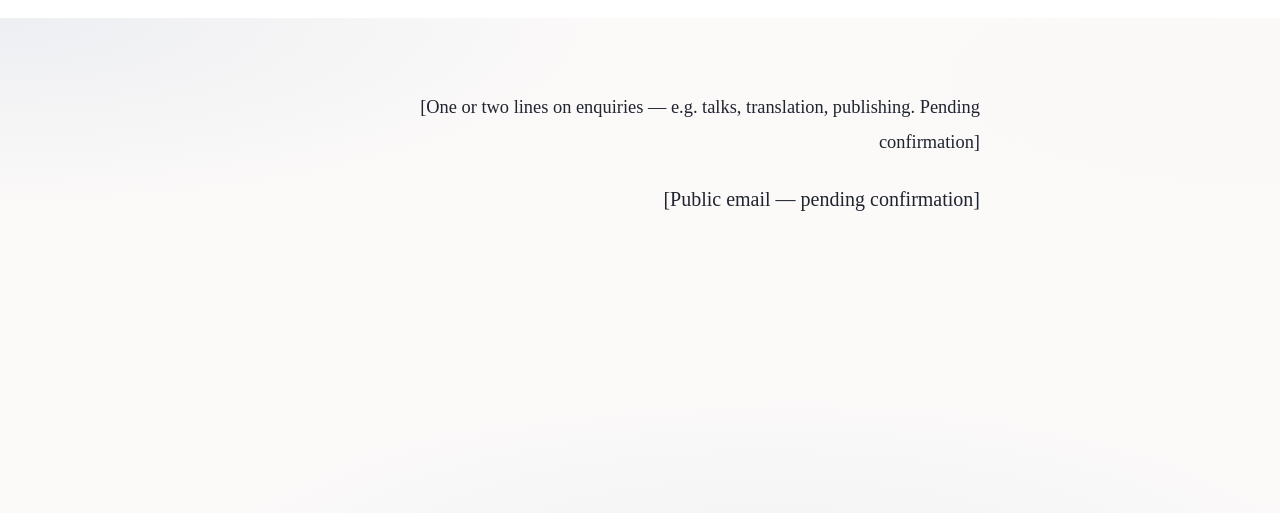
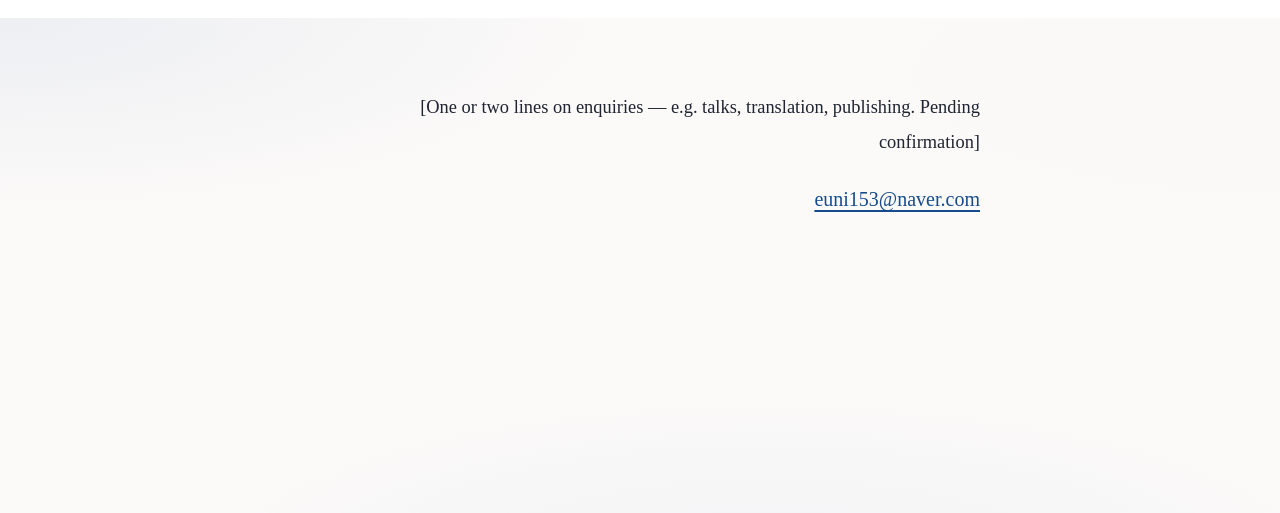
Before and after one commit to choieunyoung-writer/choieunyoung-writer.github.io, a plain HTML site: page en/contact.html in a window 1280 px wide. Shown: the part 287-800 px from the top of the page. Drawn offline with Linux system fonts and the light colour scheme.

Commit message:
연락 이메일 + 작가님 수정 방식(응접실) 기록 (#27)
* 연락 페이지에 작가님 공개 이메일

Co-Authored-By: Claude Opus 5.5 <noreply@anthropic.com>
Claude-Session: https://claude.ai/code/session_0166Usz84uZvPpL8EAJ6MN9G

* 작가님 직접 수정 방법 검토안(docs/author-self-edit.md)

Co-Authored-By: Claude Opus 5.5 <noreply@anthropic.com>
Claude-Session: https://claude.ai/code/session_0166Usz84uZvPpL8EAJ6MN9G

* 작가님 수정 방식: 응접실로 결정 반영

Co-Authored-By: Claude Opus 5.5 <noreply@anthropic.com>
Claude-Session: https://claude.ai/code/session_0166Usz84uZvPpL8EAJ6MN9G

* 응접실 요청은 올려 없이 바로 반영하는 규칙(예외 포함) 기록

Co-Authored-By: Claude Opus 5.5 <noreply@anthropic.com>
Claude-Session: https://claude.ai/code/session_0166Usz84uZvPpL8EAJ6MN9G

---------

Co-authored-by: Claude <noreply@anthropic.com>

```diff
--- a/en/contact.html
+++ b/en/contact.html
@@ -19,7 +19,8 @@
   <section class="wrap">
     <div class="contact reveal">
       <p class="lead">[One or two lines on enquiries — e.g. talks, translation, publishing. Pending confirmation]</p>
-      <p class="mail">[Public email — pending confirmation]</p>
+      <!-- 작가님이 알려 준 공개 이메일(고운대표 전달 2026-10-19) -->
+      <p class="mail"><a href="mailto:euni153@naver.com">euni153@naver.com</a></p>
     </div>
   </section>
 </main>
```
Also changed, not shown: contact.html (+2 -1 lines), 2 other files.
